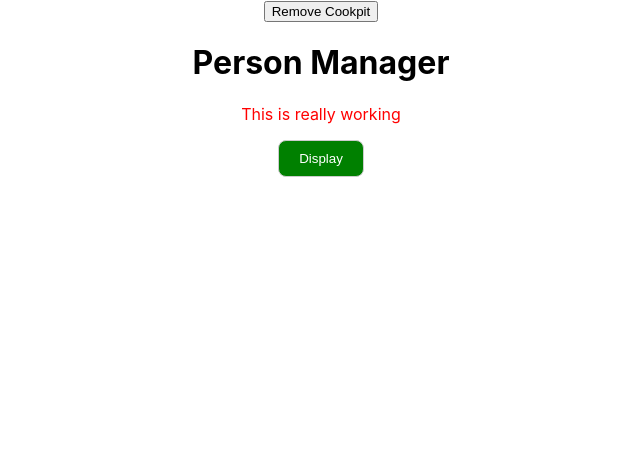
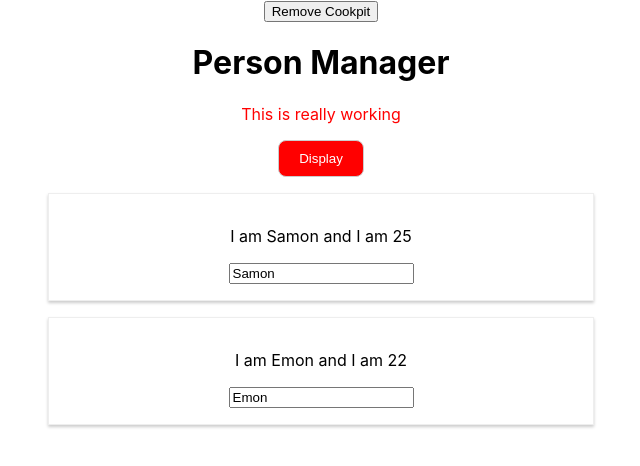
Before and after one commit to samon03/React-Udemy, a React app: page / in a window 1280 px wide. Shown: the top 466 px of the page, without its empty margins (319-959 px from the left). Built offline with nearby package versions, Linux system fonts and the light colour scheme.

Commit message:
ref with hooks

```diff
--- a/src/components/Cookpit/Cookpit.js
+++ b/src/components/Cookpit/Cookpit.js
@@ -1,13 +1,13 @@
-import React, { useEffect } from 'react';
+import React, { useEffect, useRef } from 'react';
 import classStyle from './Cookpit.module.css';
 
 const Cookpit = (props) => {
 
+    const toogleRef = useRef(null);
+
     useEffect(() => {
-        console.log('[Cookpit] useEffect');
-        setTimeout(() => {
-            alert('Saved');
-        }, 1000);
+        toogleRef.current.click();
+
         return () => {
             console.log("Clean up cookpit");
         }
@@ -31,7 +31,7 @@ const Cookpit = (props) => {
         <div className={classStyle.Cookpit}>
             <h1>{props.title}</h1>
             <p className={classes.join(' ')}>This is really working</p>
-            <button className={btnClass} onClick={props.clicked}>Display</button>
+            <button ref={toogleRef} className={btnClass} onClick={props.clicked}>Display</button>
         </div>
    )
 }
--- a/src/components/Persons/Person/Person.js
+++ b/src/components/Persons/Person/Person.js
@@ -1,4 +1,4 @@
-import React, { Component, Fragment } from 'react';
+import React, { Component } from 'react';
 import classStyle from './Person.module.css';
 import Aux from '../../../hoc/Auxiliary';
 import withClass from '../../../hoc/withClass';
```
